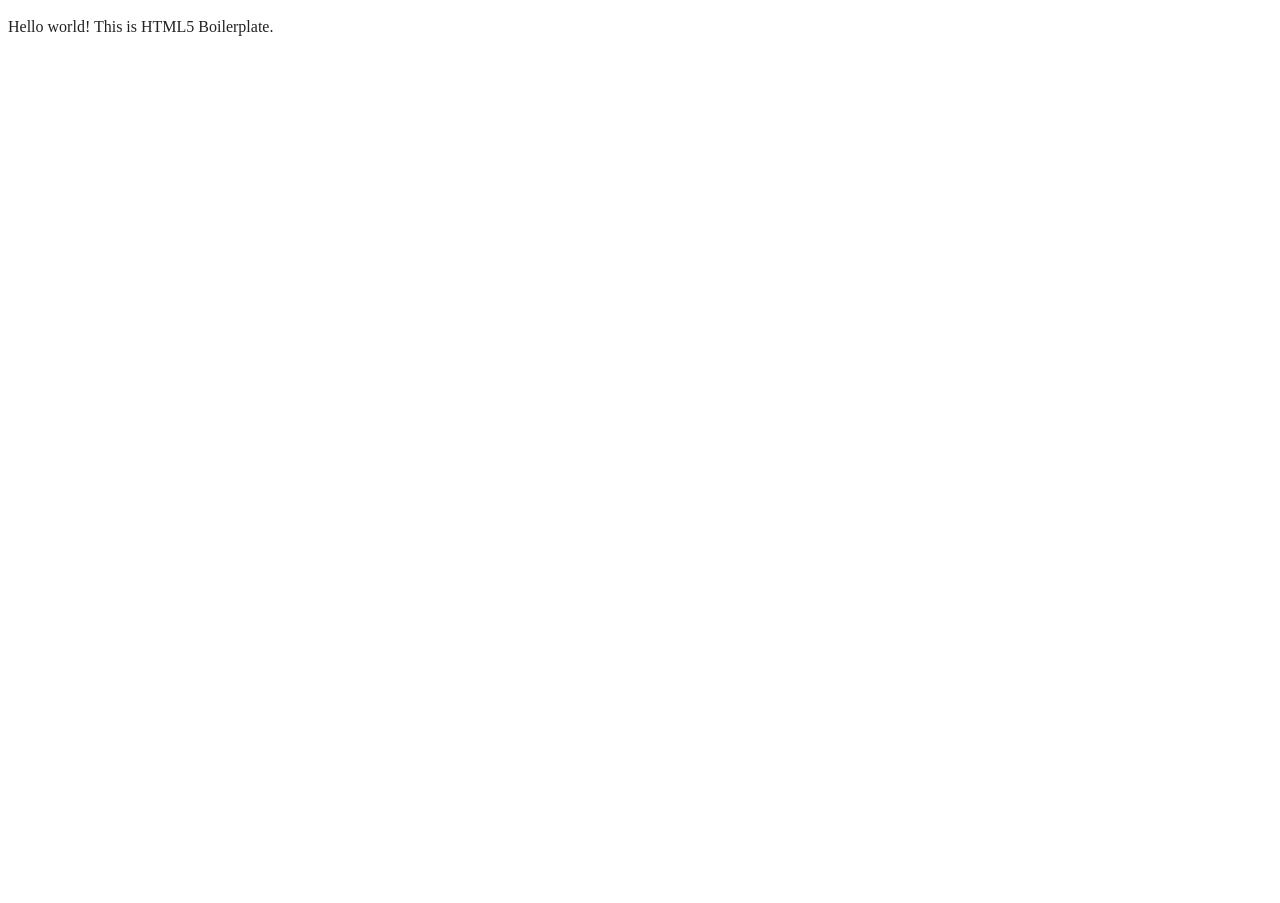
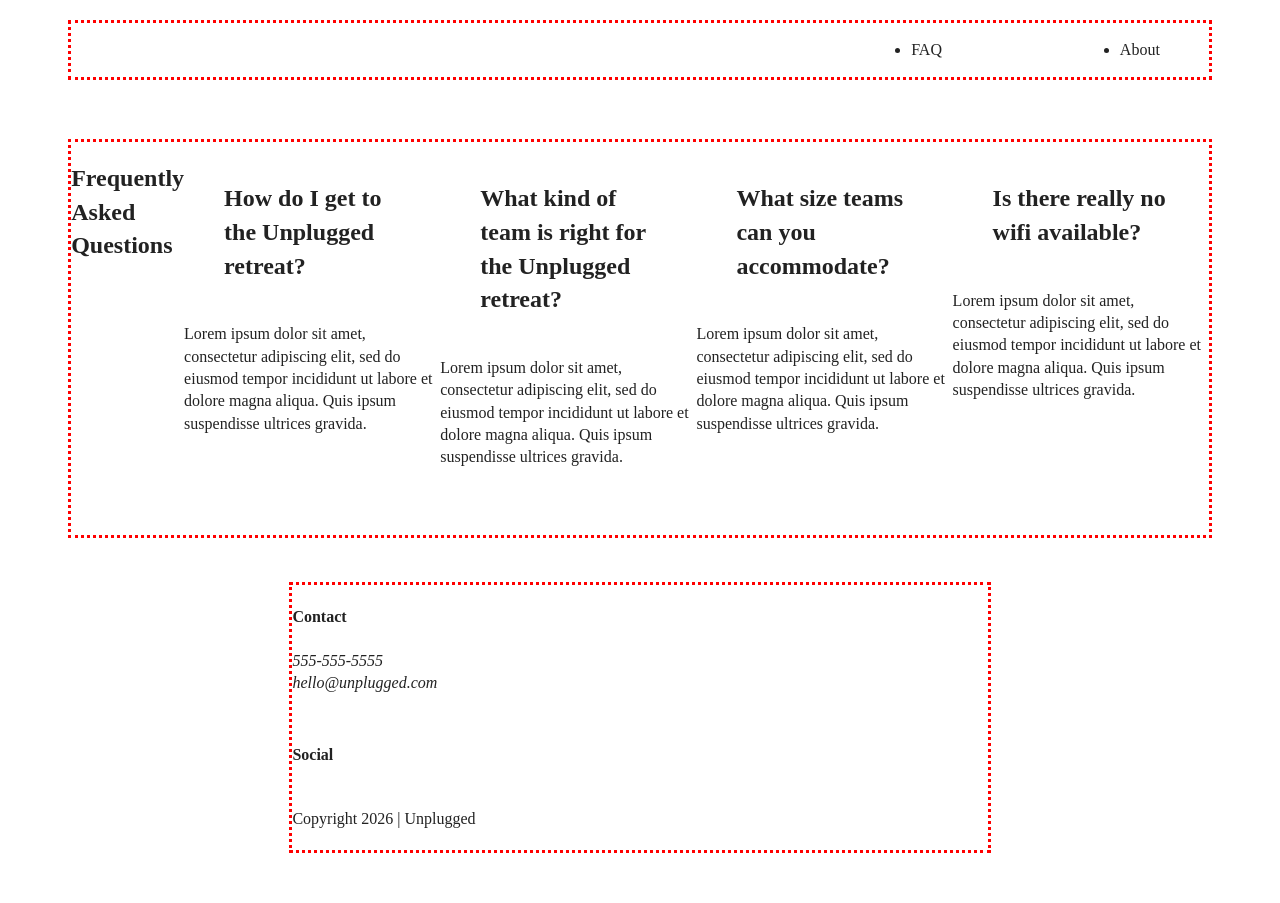
Before and after one commit to vons-el/unplugged-take-4, a website built with webpack: page faq/index.html in a window 1280 px wide. Before the commit the page ends 800 px from the top, so only its background shows below. Built offline with nearby package versions, Linux system fonts and the light colour scheme.

Commit message:
Basic styles for mobile layout

```diff
--- a/css/style.css
+++ b/css/style.css
@@ -83,6 +83,155 @@ textarea {
 /* ==========================================================================
    Author's custom styles
    ========================================================================== */
+/*=======Global Styles ===========*/
+
+.content-wrapper {
+  outline: 3px dotted red;
+  width: 90%;
+  margin: 50px 0;
+}
+/* ========Base Header Footer Styles===========*/
+header {
+  display: flex;
+  justify-content: center;
+  padding: 15px 0;
+}
+header .content-wrapper {
+  display: flex;
+  justify-content: center;
+  align-items: center;
+  margin: 0;
+}
+.header-divider {
+width: 100%;
+height: 1px;
+margin: 10px 0;
+}
+header nav {
+width: 60%;
+}
+
+header nav ul {
+  display: flex;
+  justify-content: space-around;
+  width: 100%;
+}
+
+
+footer {
+  display: flex;
+  flex-direction: column;
+  align-items: center;
+}
+footer .content-wrapper {
+  width: 55%;
+}
+footer p {
+  margin: 0;
+}
+footer .contact {
+  margin-bottom: 50px;
+}
+footer .social-icons {
+  display: flex;
+  justify-content: space-around;
+  align-items: center;
+}
+
+footer .social-icons p {
+  display: flex;
+  justify-content: center;
+  align-items: center;
+}
+
+footer .copyright {
+  margin: 20px 0;
+}
+
+/*---------Hero Area---------*/
+.hero-area {
+  display: flex;
+  justify-content: center;
+}
+/*--------Aside --------------*/
+aside {
+  display: flex;
+  justify-content: center;
+}
+/*---------------Features----------*/
+.features {
+  display: flex;
+  justify-content: center;
+}
+
+.features h2 {
+  margin-bottom: 60px;
+}
+
+.features article {
+  width: 63%;
+  margin: 30px 0;
+}
+.features .features-items {
+  display: flex;
+  justify-content: center;
+  align-items: flex-start;
+  flex-flow: row wrap;
+}
+
+.features p {
+  margin: 0;
+}
+
+/*------------Reviews----------*/
+.reviews {
+  display: flex;
+  justify-content: center;
+}
+
+.reviews h2 {
+
+}
+
+.reviews h3 {
+  width: 55%;
+}
+
+
+
+/*=============About Page=================*/
+.mission {
+  display: flex;
+  justify-content: center;
+}
+.contact-section {
+  display: flex;
+  justify-content: center;
+}
+
+contact-content p{
+  margin: 0px;
+}
+
+/*==============FAQ Page===================*/
+
+.faq {
+  display: flex;
+  justify-content: center;
+}
+.faq .content-wrapper {
+  display: flex;
+  justify-content: center;
+  align-items: flex-start;
+  margin: 50px 0 0 0;
+}
+.faq h2 {
+margin: 40px;
+}
+
+.faq-content {
+margin-bottom: 50px;
+}
 
 /* ==========================================================================
    Helper classes
--- a/faq/index.html
+++ b/faq/index.html
@@ -4,7 +4,7 @@
 <head>
   <meta charset="utf-8">
   <meta name="viewport" content="width=device-width, initial-scale=1">
-  <title>unplugged faq</title>
+  <title>FAQ | Unplugged Retreat</title>
   <link rel="stylesheet" href="../css/style.css">
   <meta name="description" content="">
 
@@ -22,9 +22,72 @@
 </head>
 
 <body>
+  <header>
+    <div class="content-wrapper">
+    <a href="">
+      <img>
+    </a>
+    <div class="header-divider"></div>
+    <nav>
+      <ul>
+        <li><a href="index.html"></a>FAQ</li>
+         <li><a href="../about/index.html"></a>About</li>
+      </ul>
+    </nav>
+  </div>
+</header>
+<main>
+  <section class="faq">
+    <div class="content-wrapper">
+      <h1>Frequently Asked Questions</h1>
+      <div class="faq-content">
+        <h2>How do I get to the Unplugged retreat?</h2>
+        <p>Lorem ipsum dolor sit amet, consectetur adipiscing elit, sed do eiusmod tempor incididunt ut labore et dolore magna aliqua. Quis ipsum suspendisse ultrices gravida.</p>
+      </div>
+      <div class="faq-content">
+        <h2>What kind of team is right for the Unplugged retreat?</h2>
+        <p>Lorem ipsum dolor sit amet, consectetur adipiscing elit, sed do eiusmod tempor incididunt ut labore et dolore magna aliqua. Quis ipsum suspendisse ultrices gravida.</p>
+      </div>
+      <div class="faq-content">
+        <h2>What size teams can you accommodate?</h2>
+        <p>Lorem ipsum dolor sit amet, consectetur adipiscing elit, sed do eiusmod tempor incididunt ut labore et dolore magna aliqua. Quis ipsum suspendisse ultrices gravida.</p>
+      </div>
+      <div class="faq-content">
+        <h2>Is there really no wifi available?</h2>
+        <p>Lorem ipsum dolor sit amet, consectetur adipiscing elit, sed do eiusmod tempor incididunt ut labore et dolore magna aliqua. Quis ipsum suspendisse ultrices gravida.</p>
+      </div>
+    </div>
+  </section>
+</main>
 
-  <!-- Add your site or application content here -->
-  <p>Hello world! This is HTML5 Boilerplate.</p>
+<footer>
+<div class="content-wrapper">
+  <div class="footer-content">
+    <div class="contact">
+      <h4>Contact</h4>
+      <address>
+        <p>555-555-5555 <br>
+        hello@unplugged.com
+      </p>
+      </address>
+    </div>
+    <div class="social">
+      <h4>Social</h4>
+      <div class="social-icons">
+        <p>
+        <a href=""></a>
+        <a href=""></a>
+        <a href=""></a>
+        </p>
+      </div>
+      <div class="copyright">
+      <p>Copyright 2026 | Unplugged</p>
+      </div>
+    </div>
+  </div>
+</div>
+  </footer>
+
   <script src="../js/app.js"></script>
 
 </body>
```
Also changed, not shown: about/index.html (+0 -1 lines), index.html (+4 -4 lines).
